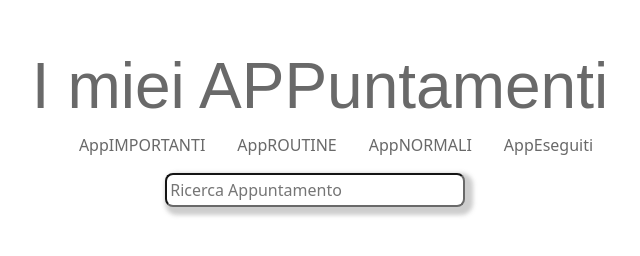
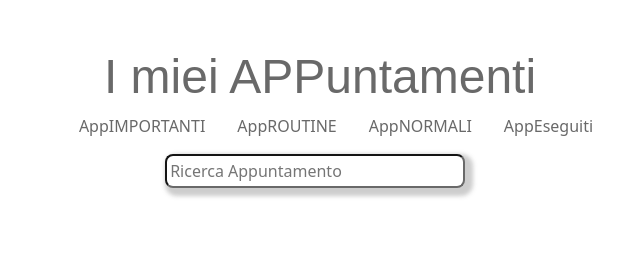
Before and after one commit to chry902/coding-week-toodolist, a plain HTML site: page index.html in a window 1280 px wide. Shown: the whole page, without its empty margins (320-960 px from the left). Drawn offline with nearby package versions, Linux system fonts and the light colour scheme; no server answers.

Commit message:
correzione layout e colori

```diff
--- a/index.html
+++ b/index.html
@@ -14,8 +14,8 @@
 
         <div class=" mt-5 ">
             <div class=" d-flex flex-column align-items-center flex-wrap">
-
-                <h1>I miei APPuntamenti</h1>
+                <div class=" d-flex  flex-column align-items-center">
+                    <h1>I miei APPuntamenti</h1>
 
                 <ul class="links_container">
                     <li><a value="importanti" id="appImportanti" href="">AppIMPORTANTI</a></li>
@@ -26,6 +26,9 @@
                 <div class="addTasks">
                     <input id="search_priority" type="tex" placeholder="Ricerca Appuntamento ">
                 </div>
+
+                </div>
+
 
                 <div class="list_container  d-flex justify-content-evenly flex-wrap">
 
--- a/style.css
+++ b/style.css
@@ -11,7 +11,10 @@ Il titolo per la terza parte sarà “Appuntamenti importanti”.
     margin: 0;
     padding: 0;
 }
+body{
+    font-family: Arial, Helvetica, sans-serif;
 
+}
 
 .container_general{
     width: 100vw;
@@ -26,7 +29,7 @@ Il titolo per la terza parte sarà “Appuntamenti importanti”.
 
 h1{
     font-family: Arial, Helvetica, sans-serif;
-    font-size: 4rem!important;
+    font-size: 3rem!important;
     color: rgb(105, 105, 105);
 
 }
@@ -84,8 +87,9 @@ h1{
     width: 100%;
     height: 450px;
     overflow: auto;
-    background-color: rgba(245, 247, 247, 1);;
+    background-color: rgba(245, 247, 247, 1);
     box-shadow:4px 4px 4px 4px rgba(135, 135, 135, 0.42);
+    color: rgb(105, 105, 105);
 }
 
 .f_size_h2{
```
